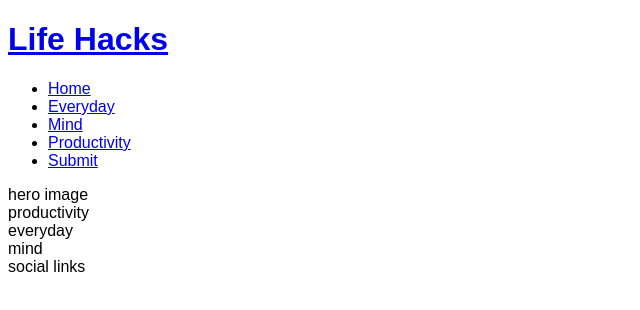
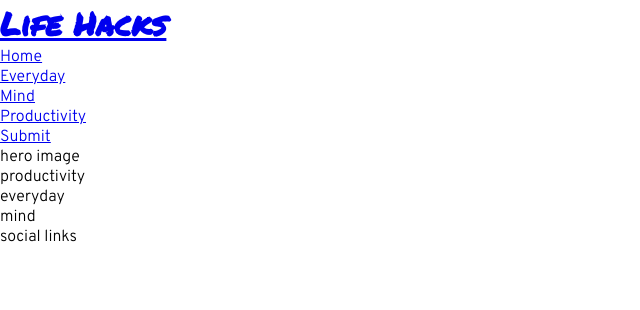
Before and after one commit to WLTSAS/life-hacks-portfolio-1, a plain HTML site: page index.html in a window 1280 px wide. Shown: the whole page, without its empty margins (0-640 px from the left). Drawn offline with Linux system fonts and the light colour scheme.

Commit message:
Add new fonts and experimenting with removig defualt margins padding and borders

```diff
--- a/assets/css/style.css
+++ b/assets/css/style.css
@@ -1,3 +1,16 @@
+@import url('https://fonts.googleapis.com/css2?family=Oswald:wght@300&family=Overpass:wght@300&family=Permanent+Marker&display=swap');
+
+* {
+    margin: 0;
+    padding: 0;
+    border: 0;
+}
+
 body {
-    font-family: Arial;
+    font-family: 'Overpass', sans-serif;
+    font-weight: 300;
 }
+
+.font-style {
+    font-family: 'Permanent Marker', cursive;
+}
--- a/index.html
+++ b/index.html
@@ -1,5 +1,6 @@
 <!DOCTYPE html>
 <html lang="en">
+
 <head>
     <meta charset="UTF-8">
     <meta name="viewport" content="width=device-width, initial-scale=1.0">
@@ -9,10 +10,11 @@
     <link rel="stylesheet" href="assets/css/style.css">
     <title>Life Hacks</title>
 </head>
+
 <body>
     <header>
         <a href="index.html">
-            <h1>Life Hacks</h1>
+            <h1 class="font-style">Life Hacks</h1>
         </a>
         <nav>
             <ul>
@@ -51,4 +53,5 @@
     </footer>
 
 </body>
+
 </html>
```
